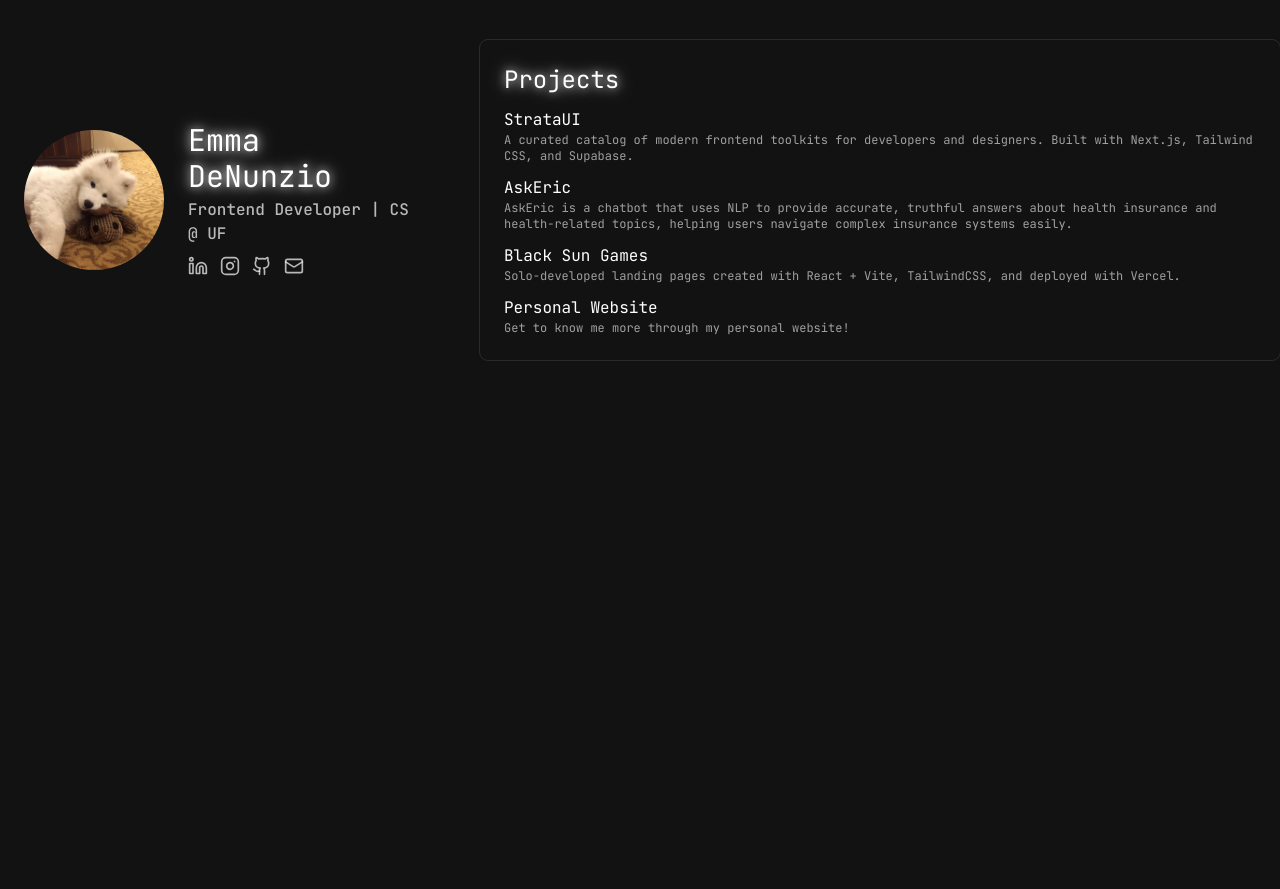
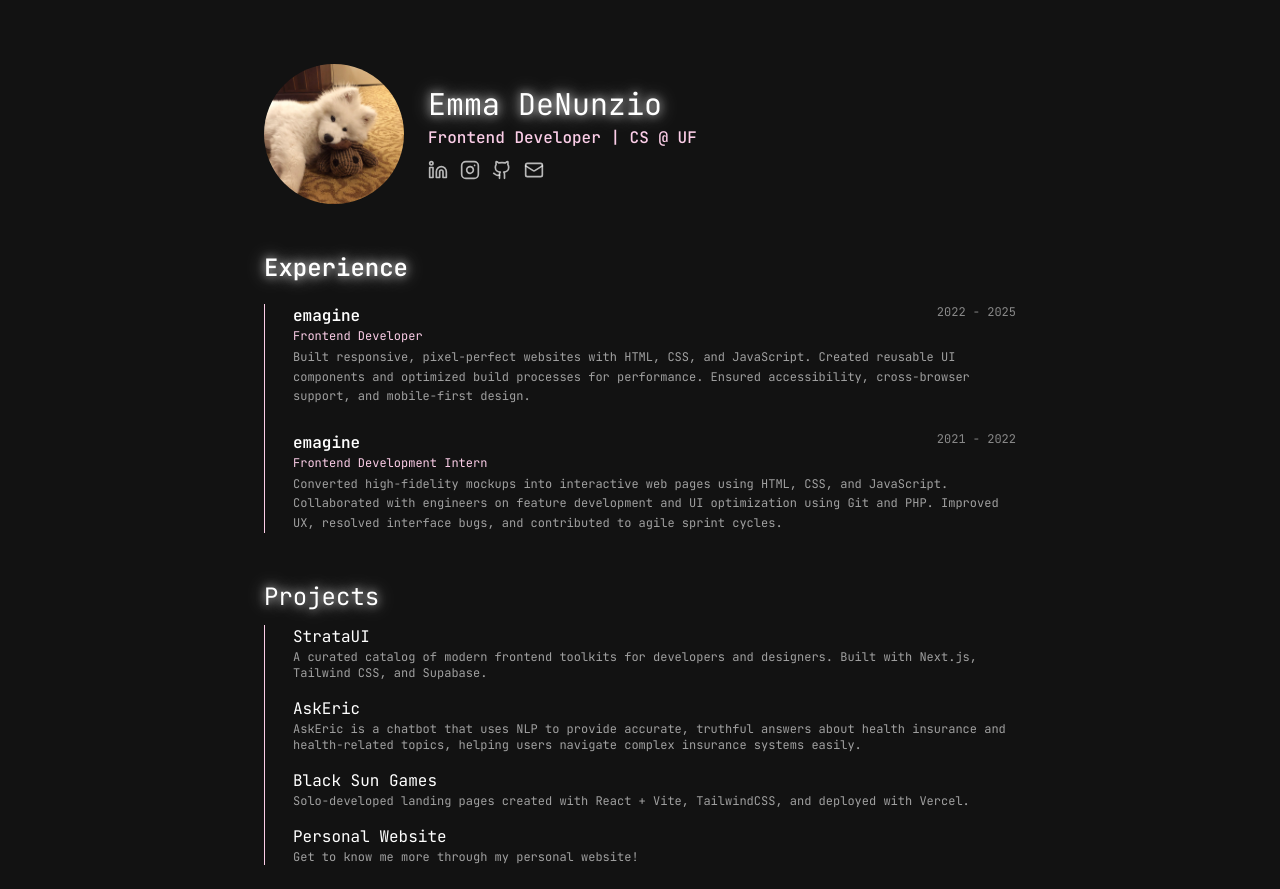
Before and after one commit to emijane/edenunz, a React (Vite) app in the folder portfolio/: page / in a window 1280 px wide. Before the commit the page ends 800 px from the top, so only its background shows below. Built offline with nearby package versions, Linux system fonts and the light colour scheme.

Commit message:
updated components + documentation

```diff
--- a/portfolio/src/App.css
+++ b/portfolio/src/App.css
@@ -1,5 +1,4 @@
 #root {
-  max-width: 1280px;
   margin: 0 auto;
   text-align: center;
 }
--- a/portfolio/src/App.jsx
+++ b/portfolio/src/App.jsx
@@ -3,14 +3,18 @@ import React from 'react';
 
 import ProjectsSection from './layout/ProjectSection';
 import ProfileCard from './layout/ProfileCard';
+import ExperienceSection from './layout/ExperienceSection';
 
 
 function App() {
   return (
     <>
-      <div className='flex gap-10 mt-10'>
-        <ProfileCard />
-        <ProjectsSection />
+      <div className='flex flex-col gap-10 mt-10 justify-center items-center'>
+        <div className='max-w-200'>
+          <ProfileCard />
+          <ExperienceSection />
+          <ProjectsSection />
+        </div>
       </div>
     </>
   )
--- a/portfolio/src/components/ContentBlock.jsx
+++ b/portfolio/src/components/ContentBlock.jsx
@@ -1,9 +1,12 @@
+{/* dynamic content component */}
+
 import React from "react";
 
 export default function ContentBlock({ title, link, description }) {
     return (
         <div>
             <h3 className='hover:underline'>
+                {/* Link + Title for h3*/}
                 <a
                 href={link}
                 target="_blank"
@@ -11,6 +14,7 @@ export default function ContentBlock({ title, link, description }) {
                     {title}
                 </a>
             </h3>
+            {/* Description */}
             <p className='text-xs text-white/60'>
                 {description}
             </p>
--- /dev/null
+++ b/portfolio/src/components/ExperienceBlock.jsx
@@ -0,0 +1,21 @@
+{/* experience block component */}
+
+import React from "react";
+
+export default function ExperienceBlock({ company, date, role, description }) {
+    return (
+        <div className="relative">
+            {/* Header row */}
+            <div className="flex justify-between">
+                <h3 className="font-semibold text-white">{company}</h3>
+                <p className="text-xs text-white/50">{date}</p>
+            </div>
+
+            {/* Role + Description */}
+            <p className="text-xs italic text-pink-200">{role}</p>
+            <p className="text-xs text-white/60 mt-1 leading-relaxed">
+                {description}
+            </p>
+        </div>
+    );
+}
--- /dev/null
+++ b/portfolio/src/layout/ExperienceSection.jsx
@@ -0,0 +1,29 @@
+{/* experience section */}
+
+import ExperienceBlock from "../components/ExperienceBlock";
+
+export default function ExperienceSection() {
+    return (
+        <div className="flex flex-col gap-3 text-left p-6 mx-auto">
+            <h2 className="text-2xl font-semibold text-white text-glow mb-2">
+                Experience
+            </h2>
+
+            {/* Timeline container */}
+            <div className="relative flex flex-col gap-6 pl-7 border-l border-pink-200">
+                <ExperienceBlock
+                    company="emagine"
+                    date="2022 - 2025"
+                    role="Frontend Developer"
+                    description="Built responsive, pixel-perfect websites with HTML, CSS, and JavaScript. Created reusable UI components and optimized build processes for performance. Ensured accessibility, cross-browser support, and mobile-first design."
+                />
+                <ExperienceBlock
+                    company="emagine"
+                    date="2021 - 2022"
+                    role="Frontend Development Intern"
+                    description="Converted high-fidelity mockups into interactive web pages using HTML, CSS, and JavaScript. Collaborated with engineers on feature development and UI optimization using Git and PHP. Improved UX, resolved interface bugs, and contributed to agile sprint cycles."
+                />
+            </div>
+        </div>
+    );
+}
--- a/portfolio/src/layout/ProfileCard.jsx
+++ b/portfolio/src/layout/ProfileCard.jsx
@@ -1,3 +1,5 @@
+{/* profile card */}
+
 import icon from '../assets/icon.jpg'
 import { Linkedin } from "lucide-react";
 import { Instagram } from "lucide-react";
@@ -11,7 +13,7 @@ export default function ProfileCard() {
             <img src={icon} alt="Icon" className='w-35 rounded-full'/>
             <div className='text-left'>
               <h1 className="text-3xl text-white text-glow">Emma DeNunzio</h1>
-              <p className='font-medium text-white/70 mt-1'>Frontend Developer | CS @ UF</p>
+              <p className='font-medium text-pink-200 mt-1'>Frontend Developer | CS @ UF</p>
               <div className='flex flex-row gap-3 mt-2'>
                 <Linkedin className='text-white/70 w-5 hover:text-white cursor-pointer' />
                 <Instagram className='text-white/70 w-5 hover:text-white cursor-pointer' />
--- a/portfolio/src/layout/ProjectSection.jsx
+++ b/portfolio/src/layout/ProjectSection.jsx
@@ -1,9 +1,13 @@
+{/* projects section */}
+
 import ContentBlock from "../components/ContentBlock";
 
 export default function ProjectsSection() {
     return (
-        <div className='flex flex-col gap-3 text-left outline-1 outline-white/10 rounded-lg p-6 max-w-200'>
+        <div className='flex flex-col gap-3 text-left p-6'>
             <h2 className='text-2xl text-white text-glow'>Projects</h2>
+            <div className='flex flex-col gap-4 pl-7 border-l border-pink-200'>
+                {/* Content blocks */}
                 <ContentBlock
                     title="StrataUI"
                     link="https://github.com/emijane/StrataUI"
@@ -25,5 +29,6 @@ export default function ProjectsSection() {
                     description="Get to know me more through my personal website!"
                 />
             </div>
+        </div>
     );
 }
```
Lines whose indentation alone changed are shown as unchanged.
